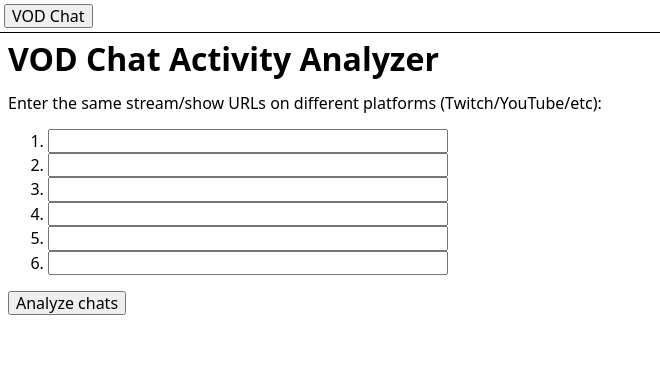
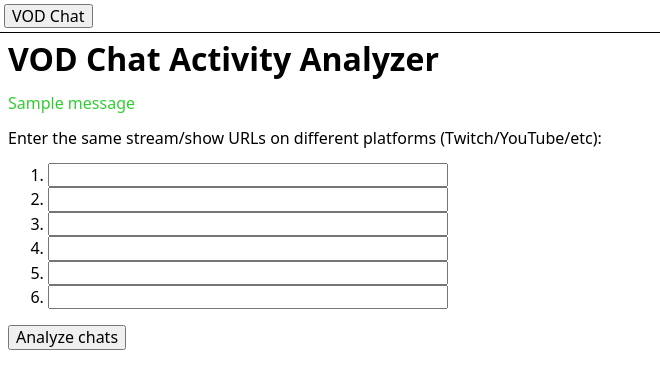
Before and after one commit to stream-gizmos/vod-chat-activity-analyzer, a Flask app: page /vod-chat/ in a window 1280 px wide. Shown: the top 389 px of the page, without its empty margins (0-660 px from the left). Run offline with Flask 3, Linux system fonts and the light colour scheme; one stand-in notice (Sample message) is shown.

Commit message:
Render flash messages as a success result

```diff
--- a/flask_app/static/main.css
+++ b/flask_app/static/main.css
@@ -37,6 +37,16 @@ menu {
     border: 0;
 }
 
+.status_success {
+    margin-top: 1rem;
+    color: limegreen;
+}
+
+.status_error {
+    margin-top: 1rem;
+    color: red;
+}
+
 .emoticons-container {
     width: 100%;
     margin-top: 1rem;
--- a/flask_app/templates/vod_chat/index.html
+++ b/flask_app/templates/vod_chat/index.html
@@ -2,9 +2,19 @@
 
 {% block content %}
     <h1 style="margin-top: 0;">VOD Chat Activity Analyzer</h1>
+
     {% if error %}
-        <p style="margin-top: 1rem; color: red;">{{ error }}</p>
+        <p class="status_error">{{ error }}</p>
     {% endif %}
+
+    {% with messages = get_flashed_messages() %}
+        {% if messages %}
+            {% for message in messages %}
+                <p class="status_success">{{ message }}</p>
+            {% endfor %}
+        {% endif %}
+    {% endwith %}
+
     <form action="{{ url_for(".start_download") }}" method="post">
         <p style="margin-top: 1rem;">
             <label for="url1">
```
